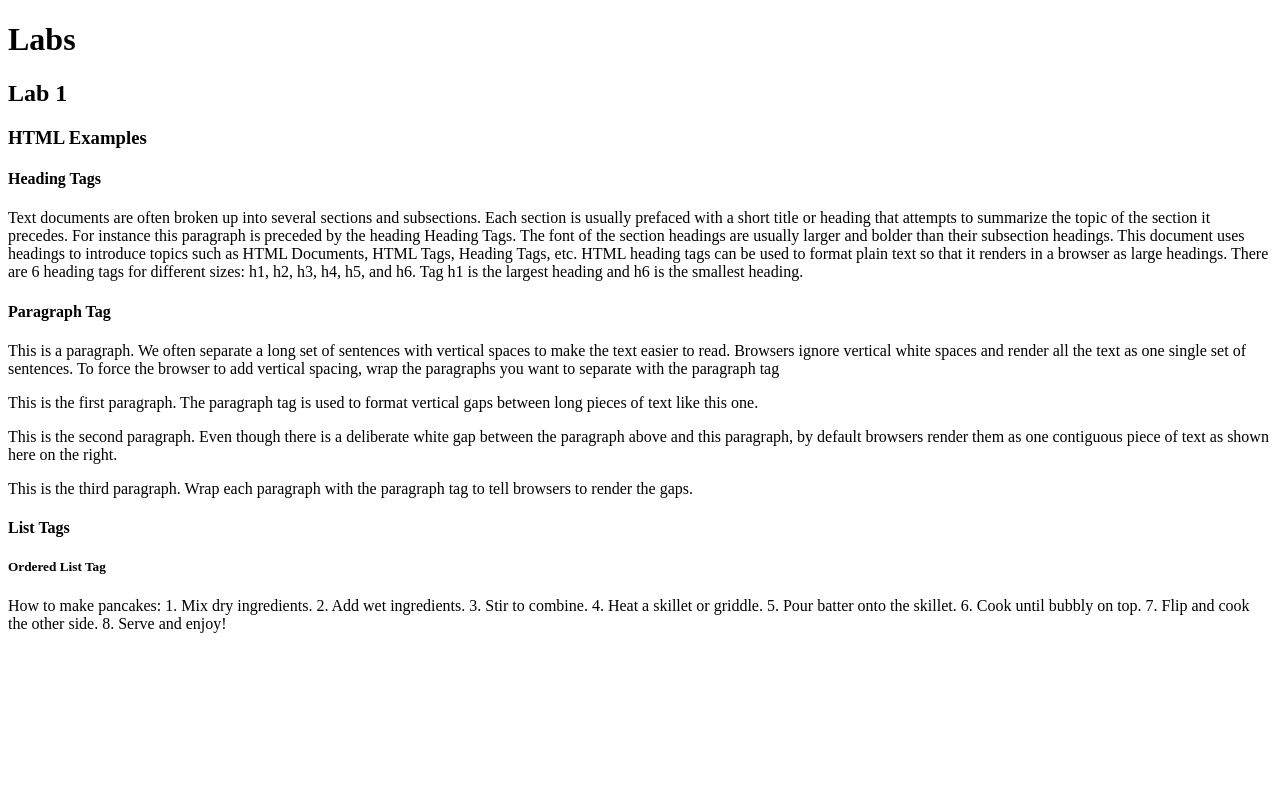
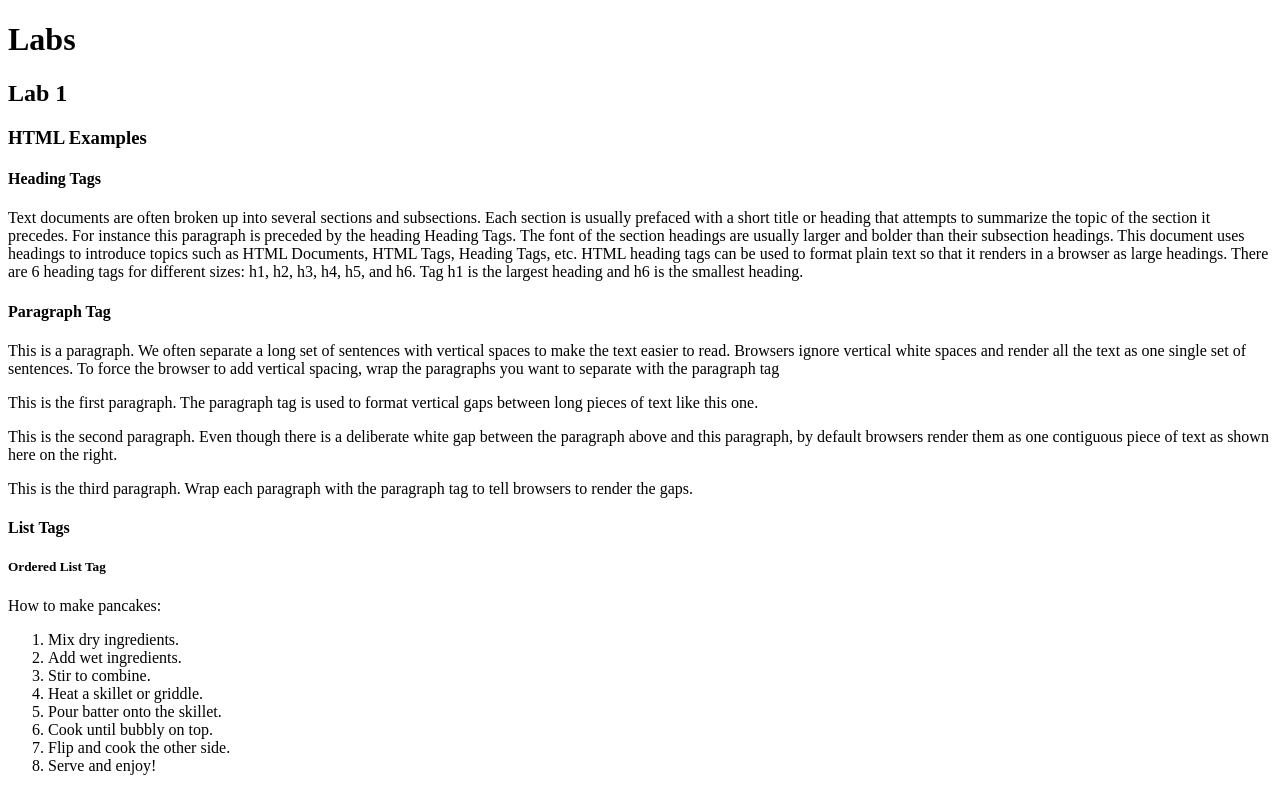
Before and after one commit to xilu56/kambaz-react-web-app-cs5610-sm25, a React app: page / in a window 1280 px wide. Built offline with nearby package versions, Linux system fonts and the light colour scheme; the HTML template or start-up script is replaced by a standard one.

Commit message:
Wrap pancake instructions in an ordered list for better structure and readability

```diff
--- a/src/Labs/Lab1/index.tsx
+++ b/src/Labs/Lab1/index.tsx
@@ -31,14 +31,16 @@
         <h4>List Tags</h4>
         <h5>Ordered List Tag</h5>
         How to make pancakes:
-        1. Mix dry ingredients.
-        2. Add wet ingredients.
-        3. Stir to combine.
-        4. Heat a skillet or griddle.
-        5. Pour batter onto the skillet.
-        6. Cook until bubbly on top.
-        7. Flip and cook the other side.
-        8. Serve and enjoy!
+        <ol id="wd-pancakes">
+            <li>Mix dry ingredients.</li>
+            <li>Add wet ingredients.</li>
+            <li>Stir to combine.</li>
+            <li>Heat a skillet or griddle.</li>
+            <li>Pour batter onto the skillet.</li>
+            <li>Cook until bubbly on top.</li>
+            <li>Flip and cook the other side.</li>
+            <li>Serve and enjoy!</li>
+        </ol>
       </div>
     </div>
 );
```
